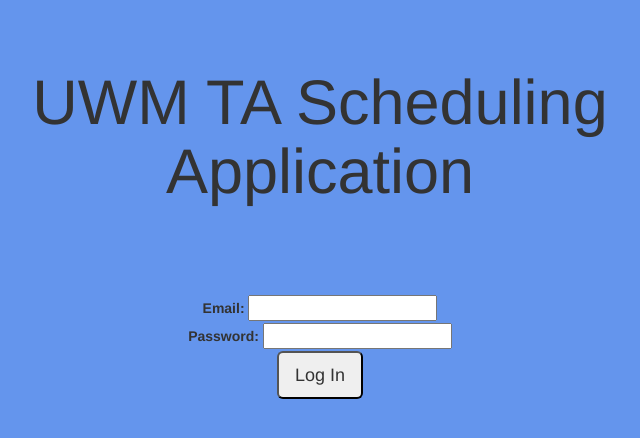
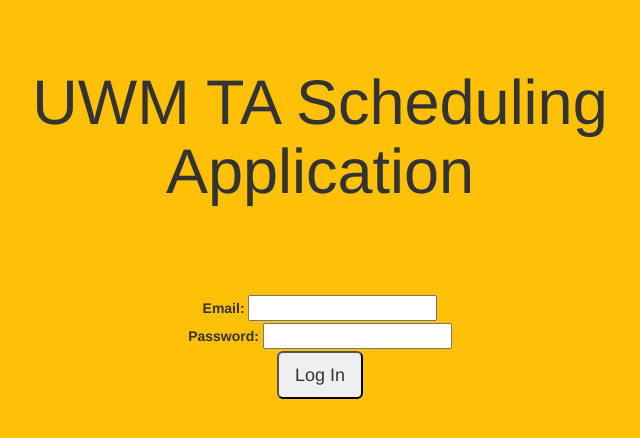
Before and after one commit to mortensenErik/TASchedulingApp, a Django app: page / in a window 1280 px wide. Shown: the top 438 px of the page, without its empty margins (320-960 px from the left). Run offline with Django 4.2, Linux system fonts and the light colour scheme; some libraries are stand-ins or nearby versions.

Commit message:
changed log-in page colors to match rest of application

```diff
--- a/templates/Login.html
+++ b/templates/Login.html
@@ -6,9 +6,9 @@
     <link rel="stylesheet" href="https://maxcdn.bootstrapcdn.com/bootstrap/3.4.1/css/bootstrap.min.css">
     <title>Login</title>
 </head>
-<body style="background-color:cornflowerblue">
+<body style="background-color:#FFC107">
 
-<div class="jumbotron text-center" style="background-color:cornflowerblue">
+<div class="jumbotron text-center" style="background-color:#FFC107">
   <h1>UWM TA Scheduling<br>Application</h1>
 </div>
 
```
